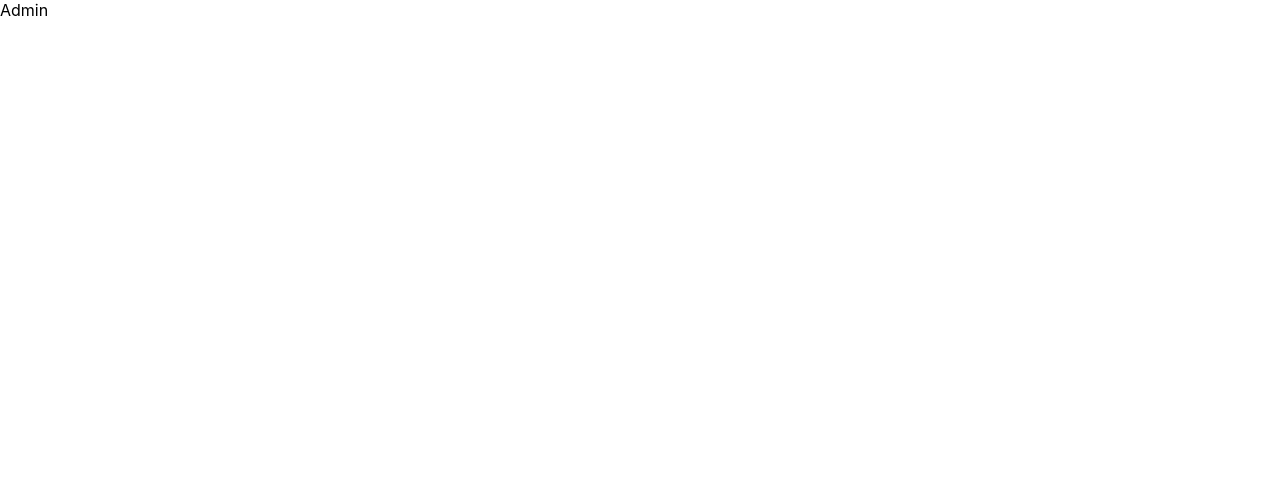
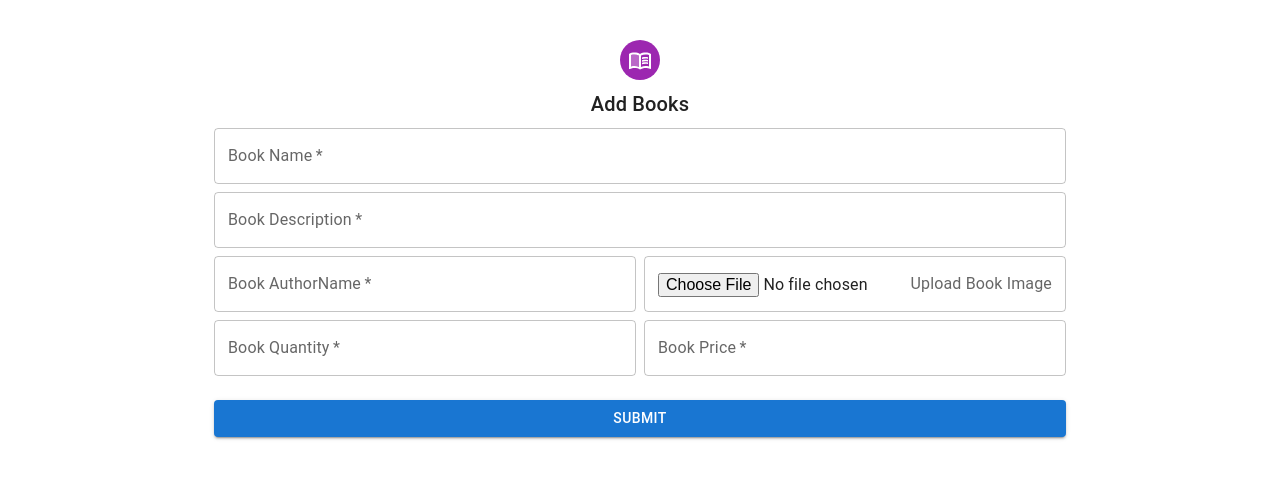
Before and after one commit to TusharS07/BookStore_Application-React, a React (Create React App) app: page /Admin in a window 1280 px wide. Shown: the top 478 px of the page. Built offline with nearby package versions, Linux system fonts and the light colour scheme.

Commit message:
bookStore-Application

```diff
--- a/package.json
+++ b/package.json
@@ -11,6 +11,7 @@
     "@testing-library/react": "^13.4.0",
     "@testing-library/user-event": "^13.5.0",
     "axios": "^1.2.2",
+    "bootstrap": "^5.2.3",
     "react": "^18.2.0",
     "react-dom": "^18.2.0",
     "react-router-dom": "^6.6.2",
--- a/src/components/Admin/Admin.jsx
+++ b/src/components/Admin/Admin.jsx
@@ -1,8 +1,156 @@
-import React from 'react'
+import { Avatar, Box, Button, CssBaseline, Grid, TextField, Typography } from '@mui/material';
+import { Container } from '@mui/system';
+import MenuBookTwoToneIcon from '@mui/icons-material/MenuBookTwoTone';
+import React, { useState } from 'react'
+import InputAdornment from '@mui/material/InputAdornment';
+import { toast, ToastContainer } from 'react-toastify';
+import axios from 'axios';
 
 const Admin = () => {
+
+  const [bookName, setBookName] = useState("");
+  const [bookDescription, setBookDescription] = useState("");
+  const [authorName, setAuthorName] = useState("");
+  const [bookQuantity, setBookQuantity] = useState(0);
+  const [price, setPrice] = useState(0);
+  const [profilePic, setProfilePic] = useState("");
+
+  let BookData = {
+    bookName: bookName,
+    authorName: authorName,
+    bookQuantity: bookQuantity,
+    price: price,
+    profilePic: profilePic.name,
+    bookDescription: bookDescription
+  }
+
+
+
+  const handleSubmit = (e) => {
+    e.preventDefault();
+      console.log(BookData);
+      axios.post(`http://localhost:8087/BooksPage/Add_Books/Admin?token=${localStorage.getItem("Token")}`, BookData)
+     .then((res) => {
+        console.log(res.data);
+        toast.success(res.data.message);
+     })
+     .catch((error) => {
+        console.log(error) })
+  };
+
+
+
+
+
   return (
-    <div>Admin</div>
+    <Container component= "main" maxWidth="md">
+      <CssBaseline/>
+      <Box
+        sx={{
+          marginTop: 4,
+          display:"flex",
+          flexDirection:"column",
+          alignItems:"center"
+
+        }}
+      >
+        <Avatar sx={{ m : 1, bgcolor: "secondary.main" }}>
+          <MenuBookTwoToneIcon />
+        </Avatar>
+        <Typography component="h1" variant="h6">
+          Add Books
+        </Typography>
+        <Box component="form" noValidate sx={{ mt : 1 }}>
+          <Grid container spacing={1}>
+            <Grid item xs={12}>
+              <TextField
+                onChange={(event) => {setBookName(event.target.value)}}
+                required
+                fullWidth
+                id="bookName"
+                label="Book Name"
+                name="bookName"
+                autoComplete="off"
+              />
+            </Grid>
+
+            <Grid item xs={12}>
+              <TextField
+                onChange={(event) => {setBookDescription(event.target.value)}}
+                required
+                fullWidth
+                id="bookDescription"
+                label="Book Description"
+                name="bookDescription"
+                autoComplete="off"
+              />
+            </Grid>
+
+            <Grid item xs={12} sm={6}>
+              <TextField
+                onChange={(event) => {setAuthorName(event.target.value)}}
+                required
+                fullWidth
+                id="authorName"
+                label="Book AuthorName"
+                name="authorName"
+                autoComplete="off"
+              />
+            </Grid>
+
+            <Grid item xs={12} sm={6}>
+              <TextField
+                type="file"
+                accept='image/*'
+                onChange={(event) => {setProfilePic(event.target.files[0])}}
+                required
+                fullWidth
+                id="profilePic"
+                name="profilePic"
+                InputProps={{
+                  endAdornment: <InputAdornment position="end">Upload Book Image</InputAdornment>,
+                }}
+              />
+            </Grid>
+
+            <Grid item xs={12} sm={6}>
+              <TextField
+                onChange={(event) => {setBookQuantity(event.target.value)}}
+                required
+                fullWidth
+                id="bookQuantity"
+                label="Book Quantity"
+                name="bookQuantity"
+                autoComplete="off"
+              />
+            </Grid>
+
+            <Grid item xs={12} sm={6}>
+              <TextField
+                onChange={(event) => {setPrice(event.target.value)}}
+                required
+                fullWidth
+                id="price"
+                label="Book Price"
+                name="price"
+                autoComplete="off"
+              />
+            </Grid>
+          </Grid>
+
+          <Button
+             onClick={handleSubmit}
+             type="submit"
+             fullWidth
+             variant="contained"
+             sx={{ mt: 3, mb: 2 }}
+          >
+            Submit
+          </Button>
+        </Box>
+        <ToastContainer autoClose={2000} />
+        </Box>
+    </Container>
   )
 }
 
--- a/src/components/HomePage/Home.jsx
+++ b/src/components/HomePage/Home.jsx
@@ -1,7 +1,26 @@
-import React from 'react'
+import axios from 'axios'
+import React, { useEffect, useState } from 'react'
 
 const Home = () => {
+  const [books, setBooks] = useState([]);
+
+  useEffect (() => {
+    fetchBooks()
+
+  }, [])
+
+  const fetchBooks =() => {
+    axios.get("http://localhost:8087/BooksPage/Show All Books Data")
+    .then((response) => {
+      setBooks(response.data.obj)
+      console.log(response.data.obj)
+      console.log(books)
+    })
+  }
+
+
   return (
+
     <div>Home</div>
   )
 }
--- a/src/components/Login/Login.jsx
+++ b/src/components/Login/Login.jsx
@@ -1,5 +1,6 @@
 import { Avatar, Grid, TextField, Typography } from '@mui/material';
 import LockOutlinedIcon from '@mui/icons-material/LockOutlined';
+import CircularProgress from '@mui/material/CircularProgress';
 import { Box } from '@mui/system';
 import Button from '@mui/material/Button';
 import Link from '@mui/material/Link';
@@ -7,40 +8,23 @@ import axios from 'axios'
 import React, { useEffect, useState } from 'react'
 import { useNavigate } from 'react-router-dom';
 import { toast, ToastContainer } from 'react-toastify'
+import { Copyright } from '@mui/icons-material';
 
 const Login = () => {
 
-    const [user, setUser] = useState({
-        email: "",
-        password: ""
-    });
-    const [userData, setUserData] = useState({});
+    let navigate = useNavigate();
 
-    let navigate = useNavigate();
-    let token = localStorage.getItem("Token");
-
-    useEffect (() => {
-        axios.get("http://localhost:8087/UserPage/Get_Data/user", token)
-        .then((responce) => {
-            console.log(responce.data.obj);
-            const data = responce.data.obj;
-            setUserData(data);
-            console.log(data);
-        })
-        .catch(error => console.log(error));
-    })
+    const [email, setEmail] = useState("");
+    const [password, setPassword] = useState("");
 
 
-    const onChangeHandler = (e) => {
-        const { name, value } = e.target
-        setUser(prevState => ({
-            ...prevState,
-            [name]: value
-        }))
-        console.log(value)
+    let user = {
+        email: email,
+        password: password
     }
 
-    const handleSubmit = () => {
+    const handleSubmit = (e) => {
+        e.preventDefault();
         console.log(user)
         if (user.email === "" || user.password === "") {
             alert("Please provide login details.")
@@ -48,17 +32,18 @@ const Login = () => {
         else {
             axios.post("http://localhost:8087/UserPage/Login", user)
                .then((responce) => {
-                 localStorage.setItem("Token", responce.data.obj);
-                 console.log(localStorage.getItem("Token"))
-                 toast.success("User Logged Successfully");
-                 if (userData.role === "Admin") {
-                    setTimeout(() => { navigate("/Admin"); }, 2000);
+                 console.log(responce);
+                 localStorage.setItem("Token", responce.data.obj[0]);
+                 console.log(localStorage.getItem("Token"));
+                 toast.success(responce.data.message);
+                 if (responce.data.obj[1] === "Admin") {
+                    setTimeout(() => { navigate("/Admin"); }, 500);
                  }
                  else {
-                    setTimeout(() => { navigate("/"); }, 2000);
+                    setTimeout(() => { navigate("/"); }, 500);
                  }
                })
-               .catch((error) => { console.log(error) })
+               .catch((error) => { console.log(error.data) })
         }
     }
   return (
@@ -78,7 +63,7 @@ const Login = () => {
         </Typography>
         <Box component="form" noValidate sx={{ mt: 1 }}>
             <TextField
-                onChange={onChangeHandler}
+                onChange={(event) => {setEmail(event.target.value)}}
                 margin="normal"
                 required
                 fullWidth
@@ -89,7 +74,7 @@ const Login = () => {
                 autoFocus
             />
             <TextField
-                onChange={onChangeHandler}
+                onChange={(event) => {setPassword(event.target.value)}}
                 margin="normal"
                 required
                 fullWidth
@@ -109,10 +94,18 @@ const Login = () => {
             >
                 Sign In
             </Button>
-            <Grid item>
-                <Link onClick={() => { navigate("/Signup") }} variant="body2">
-                    {"Don't have an account? Sign Up"}
-                </Link>
+
+            <Grid container>
+                <Grid item xs>
+                    <Link onClick={() => { navigate("/ForgotPassword") }} variant="body2">
+                        Forgot password?
+                    </Link>
+                </Grid>
+                <Grid item>
+                    <Link onClick={() => { navigate("/Signup") }} variant="body2">
+                        {"Don't have an account? Sign Up"}
+                    </Link>
+                </Grid>
             </Grid>
         </Box>
         <ToastContainer autoClose={2000} />
--- a/src/components/SignUp/SignUp.jsx
+++ b/src/components/SignUp/SignUp.jsx
@@ -1,4 +1,4 @@
-import LockOutlinedIcon from '@mui/icons-material/LockOutlined';
+import AccountCircleIcon from '@mui/icons-material/AccountCircle';
 import { Button, CssBaseline, Grid, Link, TextField, Typography } from '@mui/material';
 import Avatar from '@mui/material/Avatar';
 import Box from '@mui/material/Box';
@@ -35,9 +35,7 @@ const SignUp = () => {
         city: city,
         landMark: landMark,
         addressType: addressType,
-        cartModel: {
-            cartId: 0
-        }
+        cartModel: {}
     }
 
     console.log(user);
@@ -68,7 +66,7 @@ const SignUp = () => {
             }}
         >
             <Avatar sx={{ m: 1, bgcolor: "secondary.main" }}>
-                <LockOutlinedIcon />
+                <AccountCircleIcon />
             </Avatar>
             <Typography component="h1" variant="h6">
                 Sign Up
```
Also changed, not shown: 1 other file (tests, documents, lock files or other folders).
